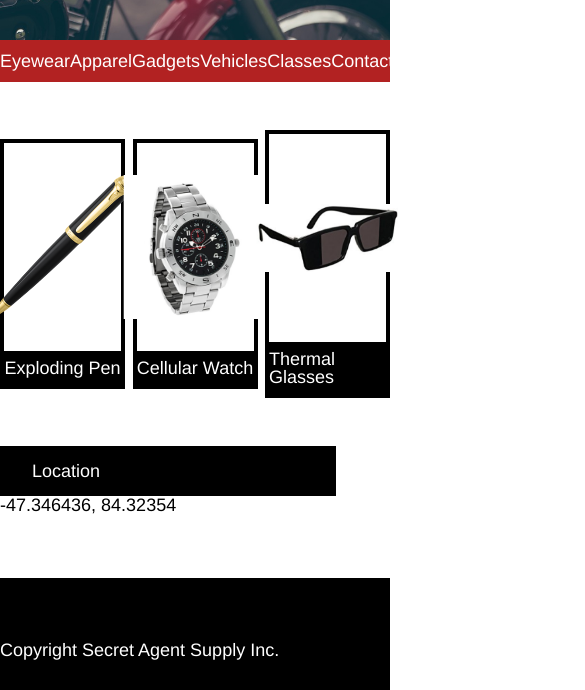
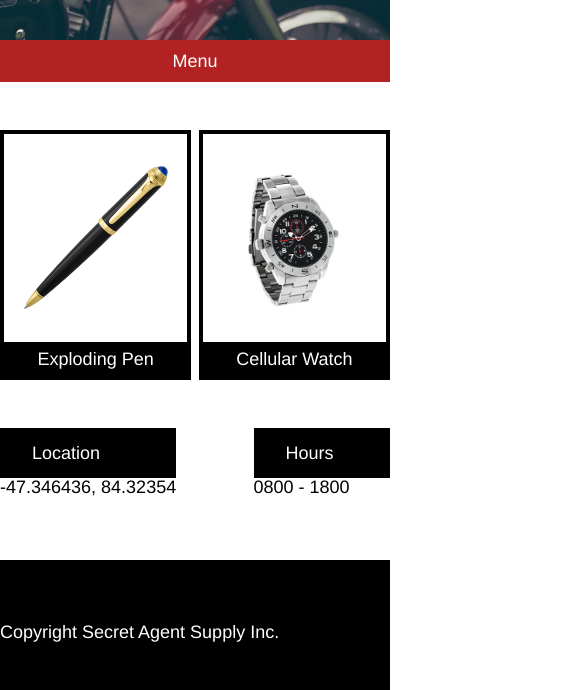
Before and after one commit to leo-cavalcanti/SecretAgentSupply, a plain HTML site: page index.html in a window 390 px wide. Shown: the part 410-1100 px from the top of the page, 585 px wide, since content can reach past the window. Drawn offline with Linux system fonts and the light colour scheme.

Commit message:
Start 1024px screen

```diff
--- a/index.html
+++ b/index.html
@@ -35,9 +35,9 @@
         <li>Classes</li>
         <li>Contact</li>
       </ul>
-      <!--<ul class="mobile-nav">
-        <li>Menu</li>
-      </ul>-->
+    </nav>
+    <nav class="container mobile-nav">
+        <span>Menu</span>
     </nav>
 
     <!--Product and Business Info-->
--- a/resources/css/style.css
+++ b/resources/css/style.css
@@ -77,8 +77,7 @@ nav .container {
 }
 
 .mobile-nav {
-  visibility: hidden;
-  color: yellow;
+  display: none;
 }
 
 /*Products*/
@@ -108,7 +107,7 @@ nav .container {
   height: 9rem;
   justify-content: center;
   padding: 2rem 0;
-  width: 100%;
+  min-width: 100%;
 }
 
 .product-image img {
@@ -127,14 +126,14 @@ nav .container {
   display: flex;
   justify-content: space-between;
   margin: 0 auto;
-  width: 960px;
+  max-width: 960px;
 }
 
 .info {
   display: flex;
   flex-direction: column;
   padding-bottom: 4rem;
-  width: 35%;
+  min-width: 35%;
 }
 
 .title {
@@ -159,3 +158,31 @@ footer {
 footer .container {
   width: 960px;
 }
+
+/*Media Queries*/
+
+@media only screen and (max-width: 1024px) {
+  .product {
+    min-width: 47%;
+  }
+
+  .glasses {
+    display: none;
+  }
+
+  .mobile-nav {
+    /*align-items: center;*/
+    display: flex;
+    margin: 0 auto;
+    padding: 0.75rem 0;
+    justify-content: center;
+  }
+
+  nav .container {
+    display: none;
+  }
+
+  .container li {
+    display: none;
+  }
+}
```
